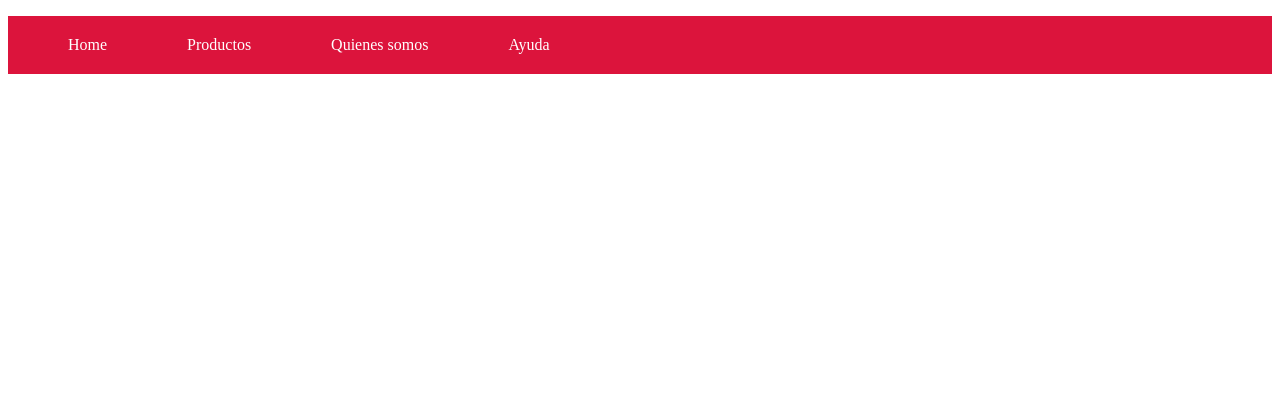
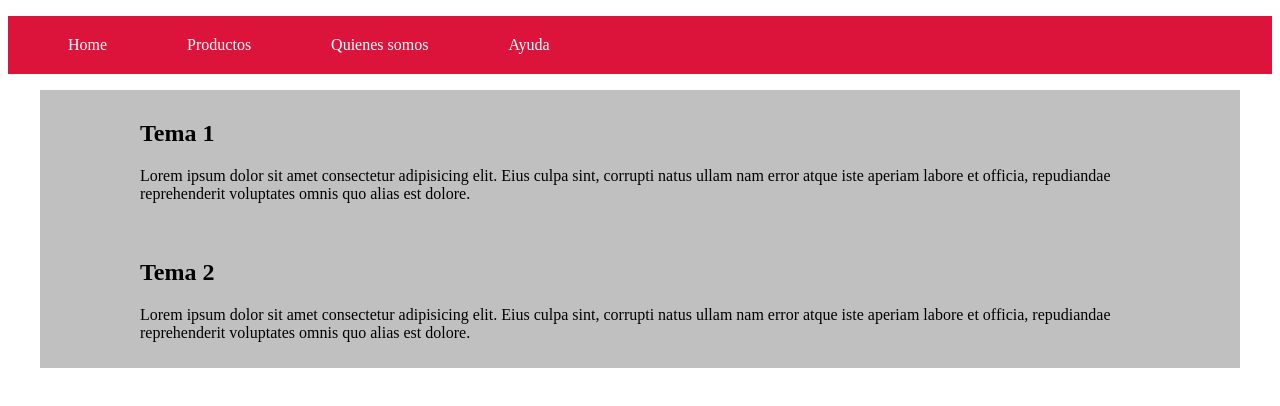
Before and after one commit to kikeAKAdelta/angular-shopping, an Angular app in the folder angular-shopping/: page / in a window 1280 px wide. Shown: the top 406 px of the page. Built offline with nearby package versions, Linux system fonts and the light colour scheme.

Commit message:
HomeComponent

```diff
--- a/angular-shopping/src/app/app.component.html
+++ b/angular-shopping/src/app/app.component.html
@@ -1 +1,3 @@
 <menu-bar></menu-bar>
+
+<home></home>
--- a/angular-shopping/src/app/app.module.ts
+++ b/angular-shopping/src/app/app.module.ts
@@ -3,11 +3,13 @@ import { NgModule } from '@angular/core';
 
 import { AppComponent } from './app.component';
 import { MenuBarComponent} from './menu-bar/menu-bar.component';
+import { HomeComponent } from './home/home.component';
 
 @NgModule({
   declarations: [
     AppComponent,
-    MenuBarComponent
+    MenuBarComponent,
+    HomeComponent
   ],
   imports: [
     BrowserModule
--- /dev/null
+++ b/angular-shopping/src/app/home/home.component.css
@@ -0,0 +1,12 @@
+section{
+    width: 1200px;
+    margin: auto;
+    background-color: #c0c0c0;
+}
+
+section article{
+
+    padding: 10px;
+    width: 1000px;
+    margin: auto;
+}
--- /dev/null
+++ b/angular-shopping/src/app/home/home.component.html
@@ -0,0 +1,15 @@
+<section>
+    <article>
+        <h2>Tema 1</h2>
+        <p>
+            Lorem ipsum dolor sit amet consectetur adipisicing elit. Eius culpa sint, corrupti natus ullam nam error atque iste aperiam labore et officia, repudiandae reprehenderit voluptates omnis quo alias est dolore.
+        </p>
+    </article>
+
+    <article>
+        <h2>Tema 2</h2>
+        <p>
+            Lorem ipsum dolor sit amet consectetur adipisicing elit. Eius culpa sint, corrupti natus ullam nam error atque iste aperiam labore et officia, repudiandae reprehenderit voluptates omnis quo alias est dolore.
+        </p>
+    </article>
+</section>
```
Also changed, not shown: angular-shopping/src/app/home/home.component.ts (added, +11 -0 lines).
